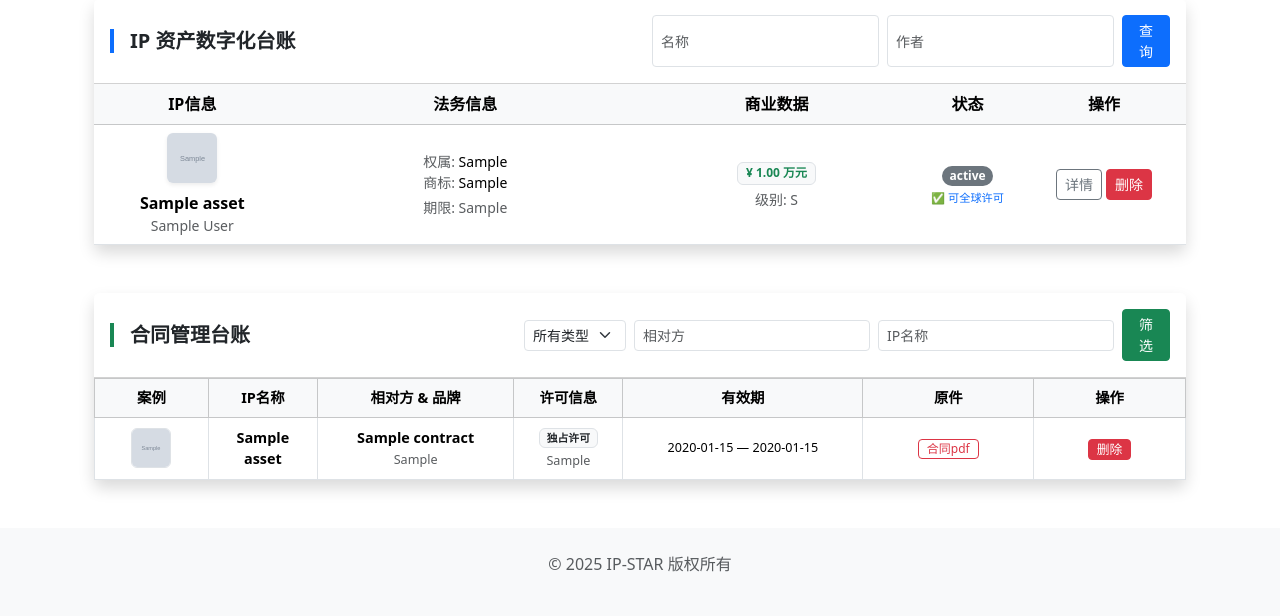
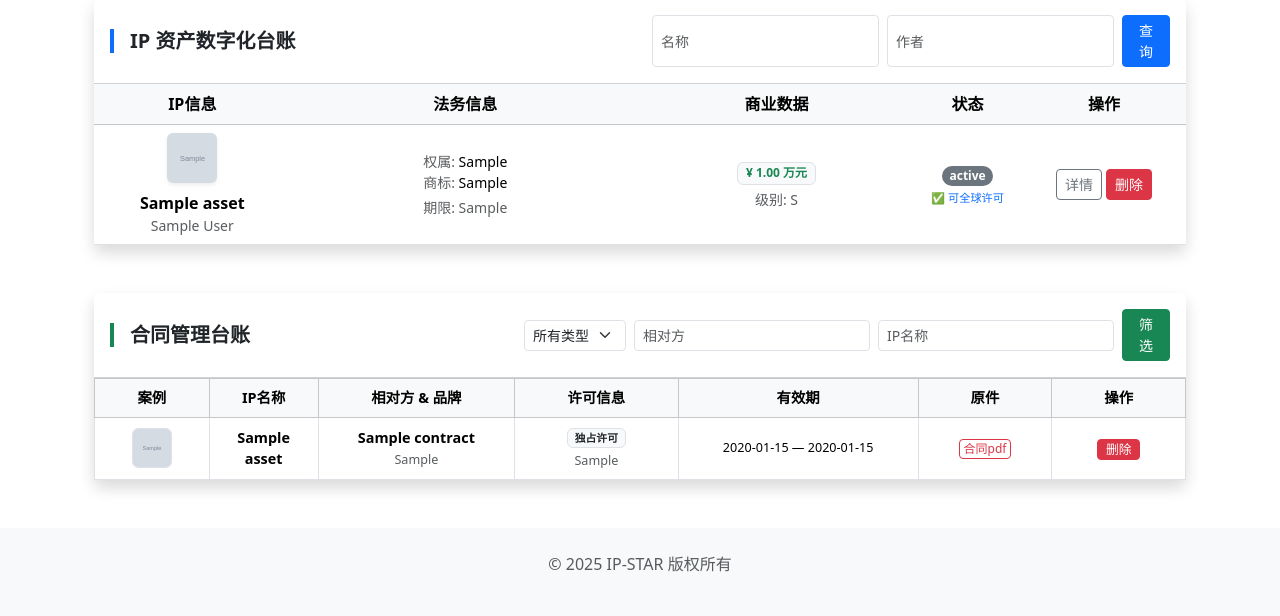
Before and after one commit to jjj0624/ip-star-project, a Flask app: page /internal/dashboard in a window 1280 px wide. Shown: the part 579-1195 px from the top of the page. Run offline with Flask 3, Linux system fonts and the light colour scheme; a user stored in the database is signed in; tables that the repository leaves empty hold one stand-in row (values such as "Sample post"); grey boxes marked "Sample" are stand-in pictures; some libraries are stand-ins or nearby versions.

Commit message:
新决赛12

```diff
--- a/app/templates/internal_dashboard.html
+++ b/app/templates/internal_dashboard.html
@@ -156,10 +156,10 @@
                             <th style="width: 60px;">案例</th>
                             <th style="width: 10%;">IP名称</th>
                             <th style="width: 18%;">相对方 & 品牌</th>
-                            <th style="width: 10%;">许可信息</th>
+                            <th style="width: 15%;">许可信息</th>
                             <th style="width: 22%;">有效期</th>
-                            <th style="width: 90px;">原件</th>
-                            <th style="width: 80px;">操作</th>
+                            <th style="width: 70px;">原件</th>
+                            <th style="width: 70px;">操作</th>
                         </tr>
                     </thead>
                     <tbody>
@@ -177,14 +177,14 @@
                             </td>
                             <td>
                                 <span class="badge bg-light text-dark border">{{ c.license_type }}</span>
-                                <div class="small mt-1 text-muted text-truncate mx-auto" style="max-width: 90px;" title="{{ c.region }}">{{ c.region }}</div>
+                                <div class="small mt-1 text-muted text-truncate mx-auto" style="max-width: 120px;" title="{{ c.region }}">{{ c.region }}</div>
                             </td>
                             <td class="small text-nowrap">
                                 {{ c.term_start }} — {{ c.term_end }}
                             </td>
                             <td>
                                 {% if c.pdf_url %}
-                                <a href="{{ url_for('static', filename=c.pdf_url) }}" target="_blank" class="btn btn-sm btn-outline-danger py-0" style="font-size: 0.75rem;">
+                                <a href="{{ url_for('static', filename=c.pdf_url) }}" target="_blank" class="btn btn-sm btn-outline-danger py-0 px-1" style="font-size: 0.75rem;">
                                     合同pdf
                                 </a>
                                 {% else %}-{% endif %}
--- a/app/templates/ip_detail.html
+++ b/app/templates/ip_detail.html
@@ -21,7 +21,10 @@
                             <p class="lead text-secondary mb-4">{{ ip.description }}</p>
 
                             <ul class="list-group list-group-flush mb-4">
-                                <li class="list-group-item bg-transparent px-0"><strong>可授权期限：</strong> {{ ip.license_period }}</li>
+                                <li class="list-group-item bg-transparent px-0">
+                                    <strong>联系邮箱：</strong>
+                                    <span class="text-primary">{{ ip.contact_email or 'official@ipstar.com' }}</span>
+                                </li>
                                 <li class="list-group-item bg-transparent px-0"><strong>权属：</strong> {{ ip.ownership }}</li>
                                 <li class="list-group-item bg-transparent px-0"><strong>登记号：</strong> {{ ip.reg_number }}</li>
                             </ul>
```
